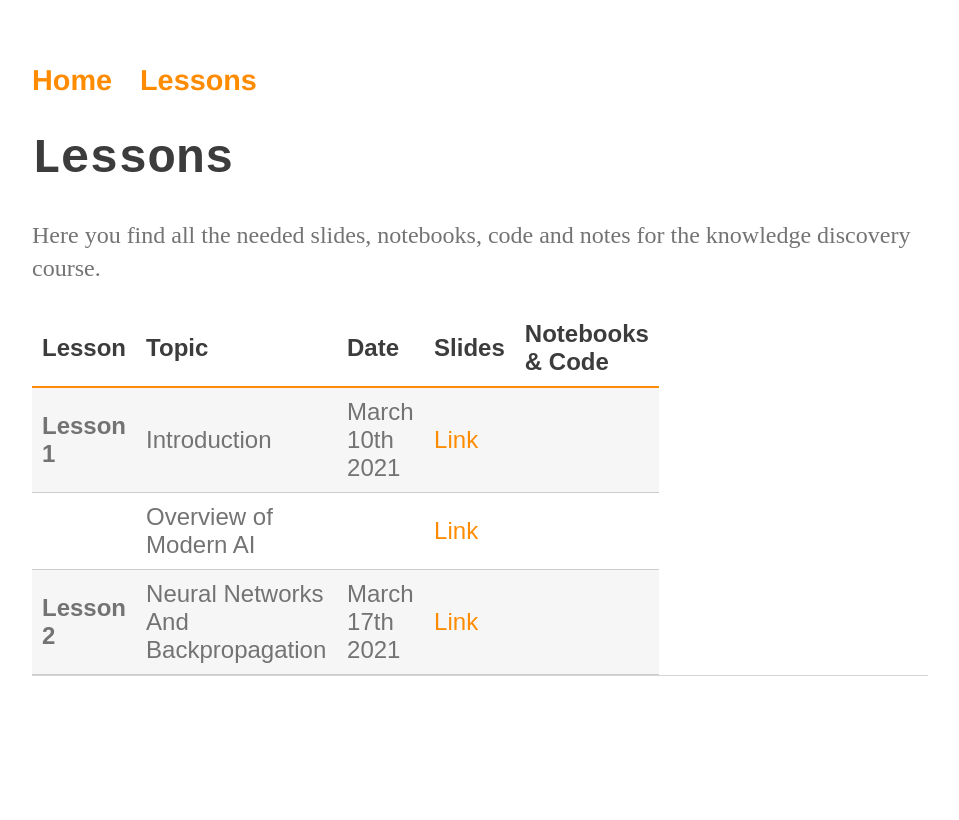
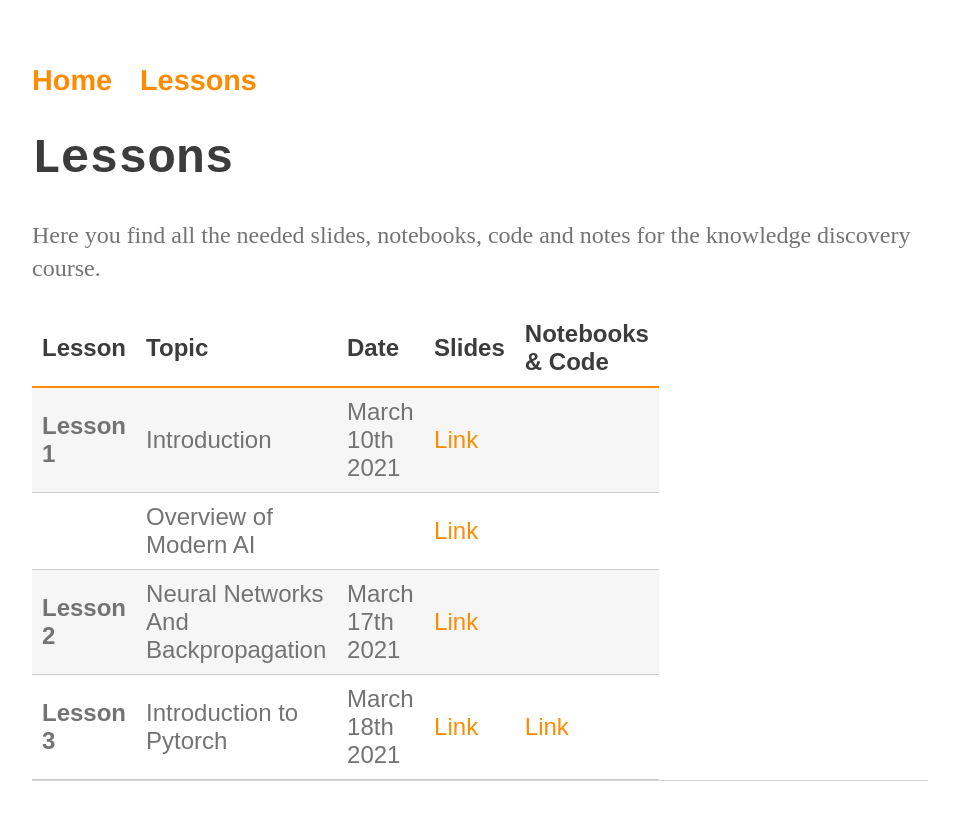
Before and after one commit to perceivelab/knowledge-discovery-course, a Jekyll site: the page built from lezioni.md, in a window 1280 px wide. Shown: the top 820 px of the page, without its empty margins (160-1119 px from the left). Built offline with Jekyll 4.4.1, drawn with Linux system fonts in a browser that asks for light colours; our own code applies the rules of GitHub Pages for plain Markdown files.

Commit message:
Update lezioni.md

```diff
--- a/lezioni.md
+++ b/lezioni.md
@@ -7,6 +7,7 @@ Here you find all the needed slides, notebooks, code and notes for the knowledge
 | **Lesson 1**  | Introduction | March 10th 2021 | [Link](https://drive.google.com/file/d/1PrZxICwa4Uj-dUEPZhd-3zOQNfyXmj03/view?usp=sharing) |  |
 |  | Overview of Modern AI |   | [Link](https://drive.google.com/file/d/1ufIwXL9V-UCbczuzddBsF8nRnop6gEVW/view?usp=sharing) |  |
 | **Lesson 2** | Neural Networks And Backpropagation | March 17th 2021 | [Link](https://drive.google.com/file/d/1rNgzoEmAtqVhVmaEwjNNOOa1xV0l98JX/view?usp=sharing) |  |
+| **Lesson 3** | Introduction to Pytorch | March 18th 2021 | [Link][404] | [Link][404] |
 
 
-[404]: /web-programming-course/fallback
+[404]: /knowledge-discovery/fallback
```
